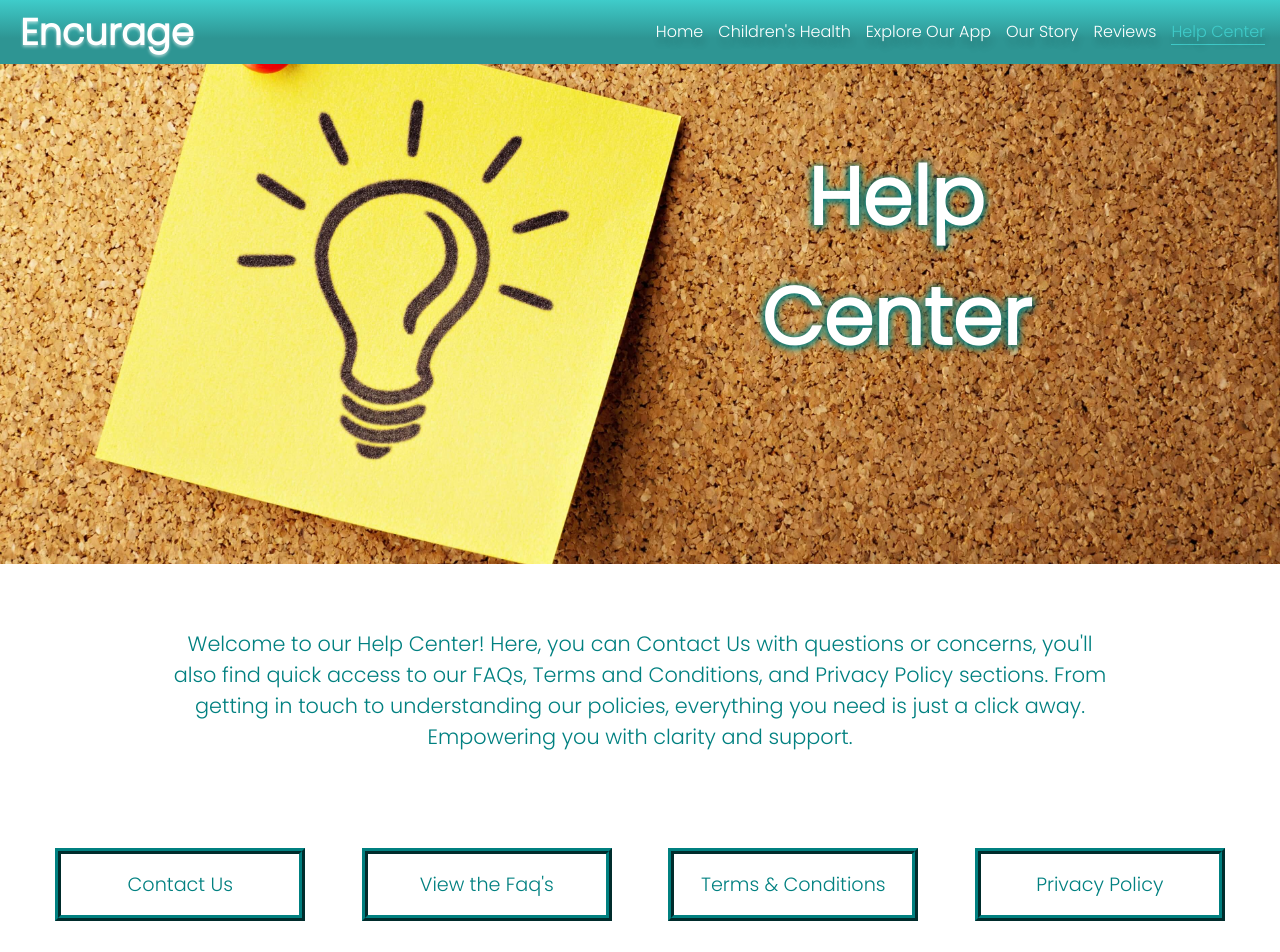
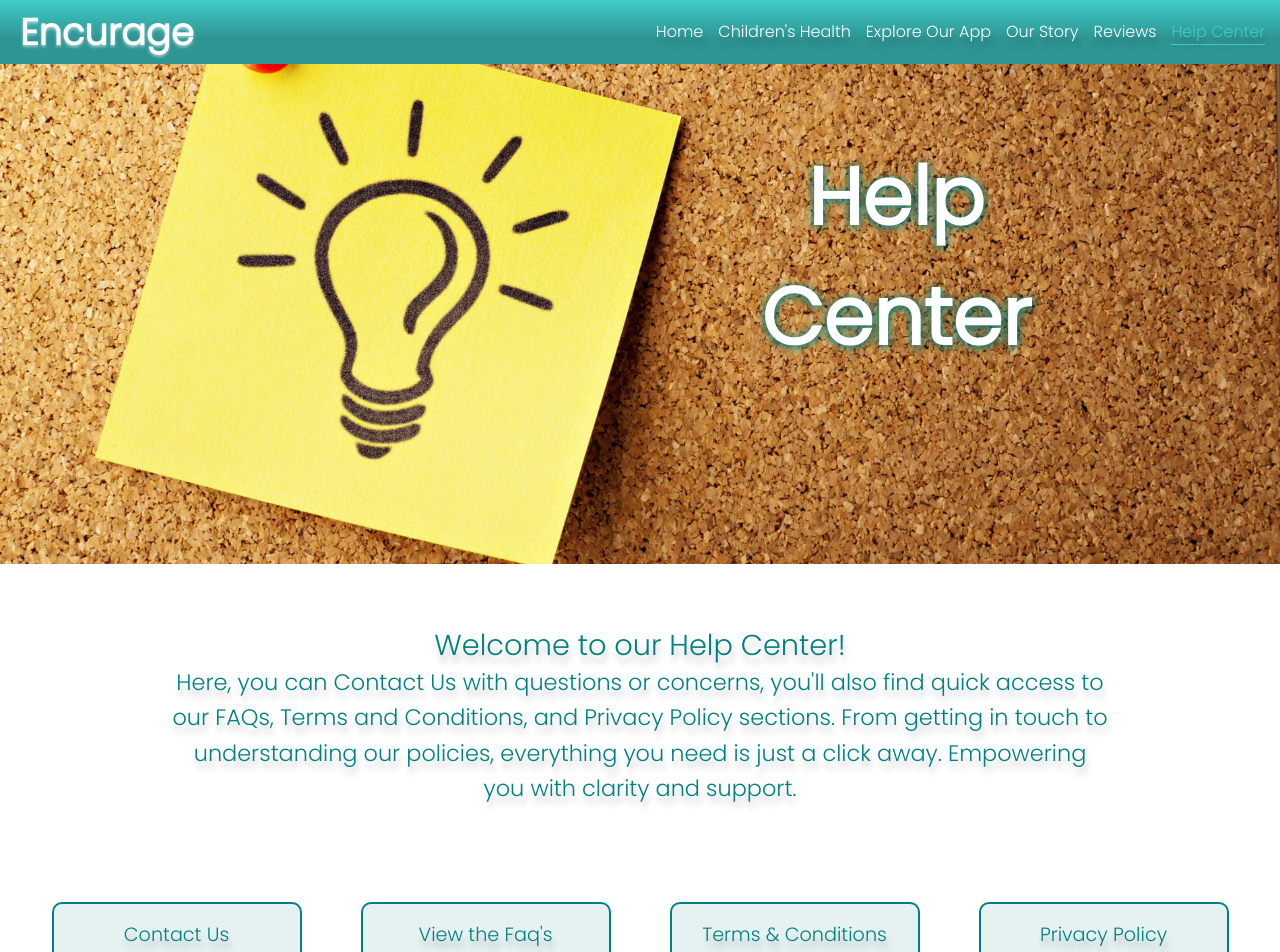
Before and after one commit to EncurageApp/encurageWeb, a React (Create React App) app: page /HelpCenterLayout in a window 1280 px wide. Shown: the top 952 px of the page. Built offline with nearby package versions, Linux system fonts and the light colour scheme.

Commit message:
changes to help center, minor changes thoughtout, issues with scrollToTop component

```diff
--- a/package.json
+++ b/package.json
@@ -3,6 +3,7 @@
   "version": "0.1.0",
   "private": true,
   "dependencies": {
+    "@emailjs/browser": "^3.11.0",
     "@fortawesome/fontawesome-free": "^6.4.2",
     "@fortawesome/fontawesome-svg-core": "^6.4.2",
     "@fortawesome/free-brands-svg-icons": "^6.4.2",
--- a/src/css/ChildrenHealth.css
+++ b/src/css/ChildrenHealth.css
@@ -18,7 +18,7 @@ Hero
 */
 
 .ch-intro {
-  height: 95vh;
+  height: 100svh;
 }
 
 .ch-intro-text {
--- a/src/css/HelpCenter.css
+++ b/src/css/HelpCenter.css
@@ -1,4 +1,14 @@
 @import "../css/Root.css";
+
+.help-layout p {
+  text-shadow: 2px 8px 6px rgba(0, 0, 0, 0.2),
+    0px -5px 35px rgba(255, 255, 255, 0.3);
+}
+
+.help-layout h2 {
+  text-shadow: 2px 5px 5px rgba(0, 0, 0, 0.3),
+    0px 0.1px 10px rgba(255, 255, 255, 0.3);
+}
 
 /*
 =====================================
@@ -34,8 +44,12 @@ Help Layout
 .help-layout-intro h2 {
   font-size: 5rem;
   border: none;
-  text-shadow: 3px 0px 7px rgba(0, 128, 128, 0.7),
-    -3px 0px 7px rgba(0, 128, 128, 0.8), 0px 4px 7px rgba(0, 128, 128, 0.7);
+  text-shadow: 3px 0px 7px rgba(0, 128, 128, 0.5),
+    -3px 0px 7px rgba(0, 128, 128, 0.5), 0px 4px 7px rgba(0, 128, 128, 0.5);
+}
+
+.help-layout span {
+  font-size: 1.8rem;
 }
 
 .help-layout p {
@@ -43,7 +57,8 @@ Help Layout
   margin: 2rem auto;
   padding: 2rem;
   max-width: 1000px;
-  font-size: 1.3rem;
+  font-size: 1.2rem;
+  line-height: 2.2rem;
 }
 
 .hc-nav-container {
@@ -54,20 +69,31 @@ Help Layout
   flex-direction: column;
   justify-content: center;
   align-items: center;
-  gap: 10px;
+  gap: 20px;
 }
 
 .hcNavLink {
+  background-color: var(--primaryThree);
   margin: 0 auto;
   min-width: 250px;
   padding: 1rem;
   font-size: 1.2rem;
   text-decoration: none;
-  border: 6px ridge var(--primaryOne);
+  border: 2px solid var(--primaryOne);
+  border-radius: 10px;
   color: var(--primaryOne);
   display: flex;
   justify-content: center;
   align-items: center;
+  text-shadow: 2px 8px 6px rgba(0, 0, 0, 0.2),
+    0px -5px 35px rgba(255, 255, 255, 0.3);
+  transition: all 0.3s ease-in-out;
+}
+
+.hcNavLink:hover {
+  color: white;
+  background-color: var(--primaryFour);
+  transition: all 0.3s ease-in-out;
 }
 
 /*
@@ -166,6 +192,10 @@ Media Queries    Built from Mobile ==> Tablet/IPad ==> Desktop
     left: 70%;
     transition: all 0.3s ease-in-out;
   }
+
+  .help-layout p {
+    font-size: 1.2rem;
+  }
 }
 
 @media (min-width: 1101px) {
@@ -179,4 +209,8 @@ Media Queries    Built from Mobile ==> Tablet/IPad ==> Desktop
     left: 70%;
     transition: all 0.3s ease-in-out;
   }
+
+  .help-layout p {
+    font-size: 1.4rem;
+  }
 }
--- a/src/layouts/HelpCenterLayout.jsx
+++ b/src/layouts/HelpCenterLayout.jsx
@@ -18,11 +18,13 @@ export const HelpCenterLayout = () => {
         </div>
       </div>
       <p>
-        Welcome to our Help Center! Here, you can Contact Us with questions or
-        concerns, you'll also find quick access to our FAQs, Terms and
-        Conditions, and Privacy Policy sections. From getting in touch to
-        understanding our policies, everything you need is just a click away.
-        Empowering you with clarity and support.
+        <span>Welcome to our Help Center!</span>
+        <br />
+        Here, you can Contact Us with questions or concerns, you'll also find
+        quick access to our FAQs, Terms and Conditions, and Privacy Policy
+        sections. From getting in touch to understanding our policies,
+        everything you need is just a click away. Empowering you with clarity
+        and support.
       </p>
       <div className="hc-nav-container">
         <NavLink to="Contact" className="hcNavLink" onClick={scrollToOutlet}>
--- a/src/pages/Founder.jsx
+++ b/src/pages/Founder.jsx
@@ -140,7 +140,6 @@ export const Founder = () => {
                   type="email"
                   name="Email"
                   placeholder="Enter your email address"
-                  autoFocus
                   autoComplete
                   required
                   checked
--- a/src/pages/Home.jsx
+++ b/src/pages/Home.jsx
@@ -10,6 +10,7 @@ import { PhoneAnimation } from "../components/PhoneAnimation";
 import { NavLink } from "react-router-dom";
 import { SupportAnimation } from "../components/SupportAnimation";
 import { TestimonialSlider } from "../components/TestimonialSlider";
+import { ScrollToTop } from "../components/ScrollToTop";
 
 export const Home = () => {
   return (
```
Also changed, not shown: 1 other file (tests, documents, lock files or other folders).
